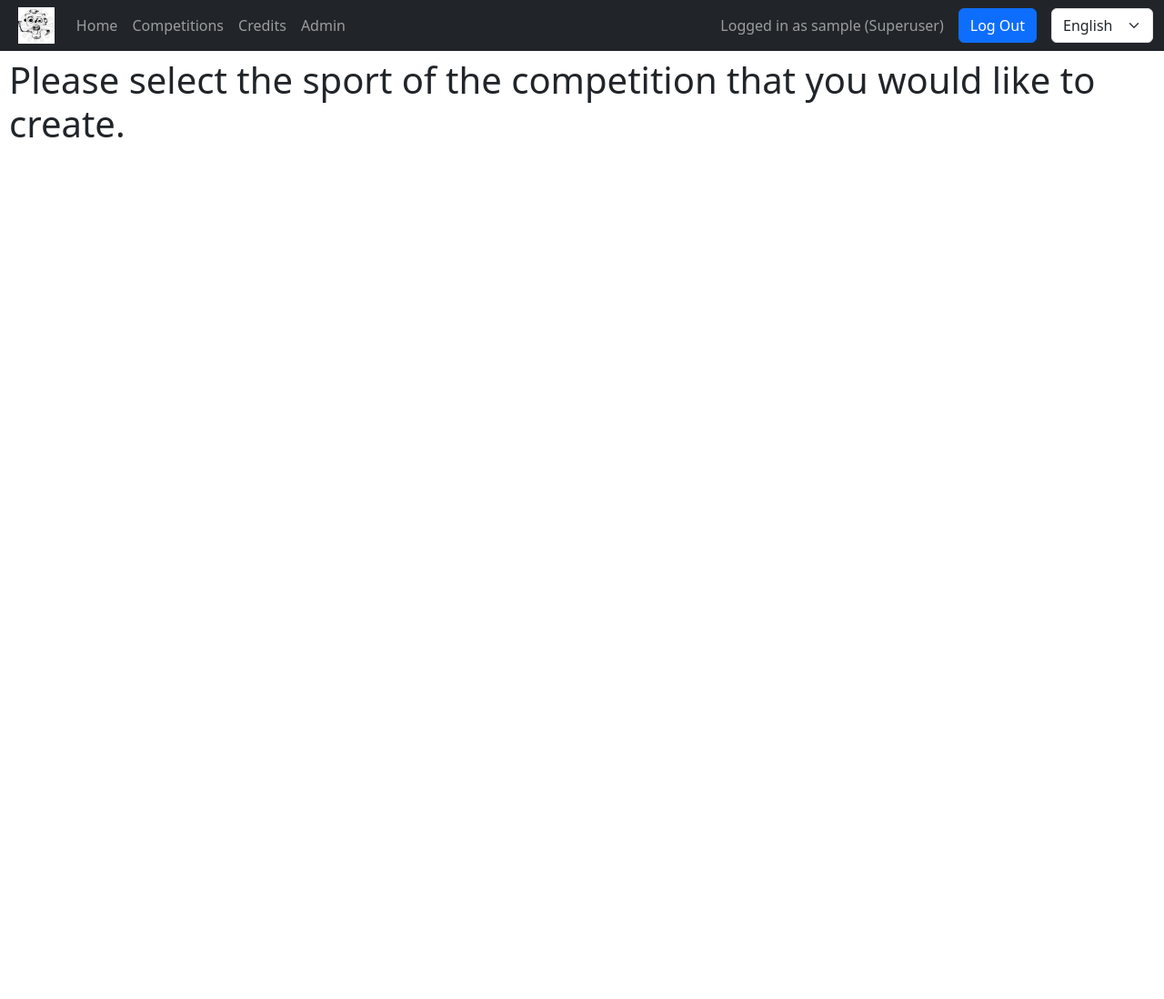
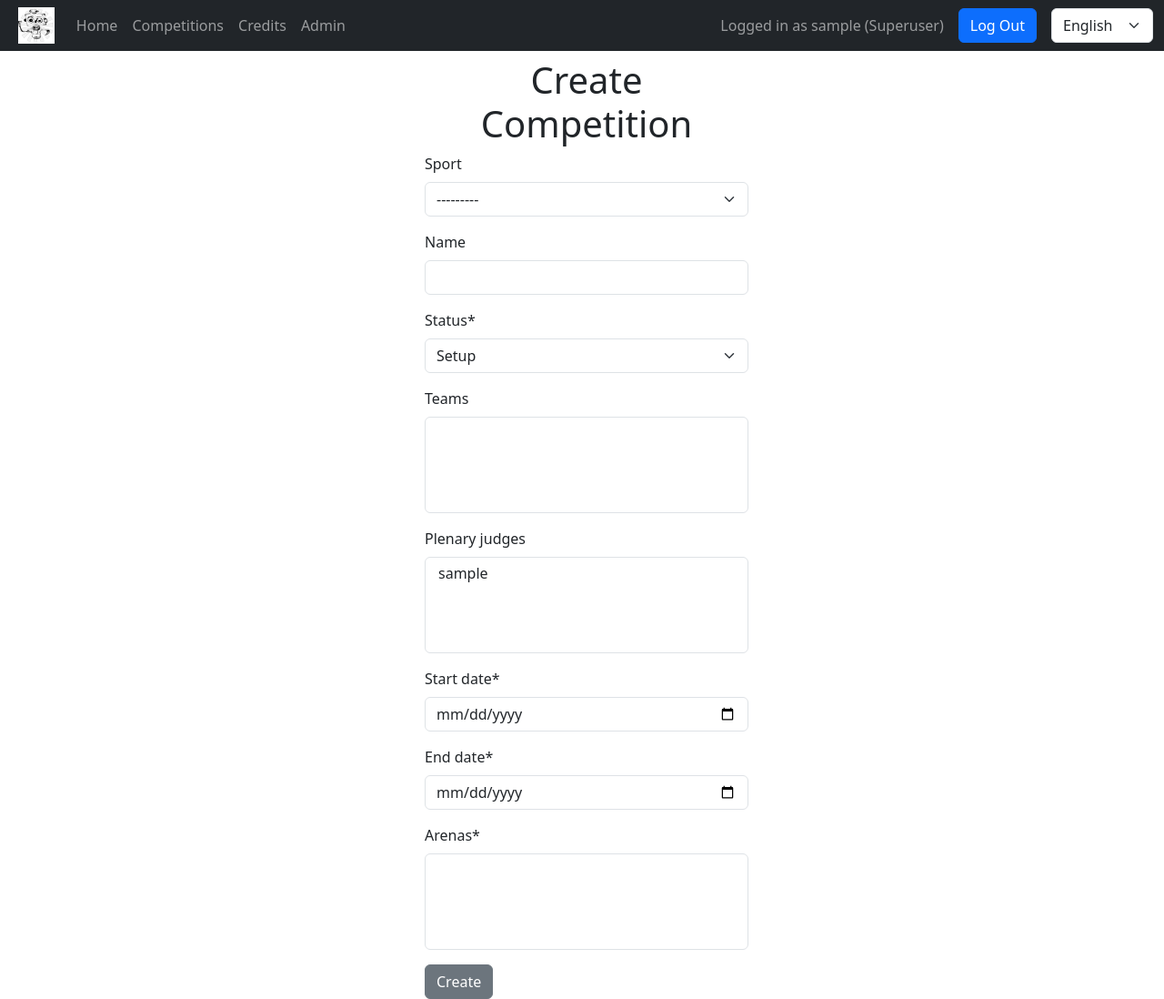
Before and after one commit to CompServer/CompServer, a Django app: page /competition/create/ in a window 1280 px wide. Shown: the whole page at 91% size. Before the commit the page ends 151 px from the top, so only its background shows below. Run offline with Django 4.2, Linux system fonts and the light colour scheme; the visitor is signed in with stand-in values (Sample User, id 1); data comes from the database, SQL or seed files in the repository; data that the repository does not hold is empty; some libraries are stand-ins or nearby versions.

Commit message:
added htmx autocompletion for competition form

```diff
--- a/api/urls.py
+++ b/api/urls.py
@@ -0,0 +1,10 @@
+from django.contrib import admin
+from django.urls import include, path
+from django.conf import settings
+from django.conf.urls.static import static
+from django.contrib.staticfiles.urls import staticfiles_urlpatterns
+from .views import *
+
+urlpatterns = [
+    path('teams/', teams, name="api_teams"),
+]
--- a/competitions/forms.py
+++ b/competitions/forms.py
@@ -3,9 +3,13 @@
 from typing import Optional
 from django import forms
 from django.contrib import messages
+from django.db.models import QuerySet
 from django.forms.widgets import TextInput
+from django.urls import reverse_lazy
 from competitions.models import AbstractTournament, Competition, SingleEliminationTournament, Sport, Team, Match, RoundRobinTournament, Arena, ColorField
 from .widgets import ColorPickerWidget, ColorWidget
+from crispy_forms.helper import FormHelper
+from crispy_forms.layout import Submit
 
 class JudgeForm(forms.ModelForm):
     possible_advancers = None
@@ -65,14 +69,24 @@ class TournamentSwapForm(forms.Form):
 
 class CreateCompetitionsForm(forms.ModelForm):
 
-    def __init__(self, *args, sport: Sport, **kwargs):
+    def __init__(self, *args, **kwargs):
         super().__init__(*args, **kwargs)
-        self._sport: Sport = sport
-        self.fields['teams'].queryset = Team.objects.filter(sport=sport)
-        sportfield: forms.ModelMultipleChoiceField = self.fields['sport']
-        sportfield.queryset = Sport.objects.filter(pk=sport.pk)
-        sportfield.initial = sport
-        sportfield.disabled = True
+        self.helper = FormHelper()
+        self.helper.form_id = 'create_competition_form'
+        self.helper.attrs = {
+            'hx-post': reverse_lazy('competitions:create_competition'),
+            'hx-target': '#competitions',
+            'hx-swap': 'outerHTML',
+        }
+        self.helper.add_input(Submit('submit', 'Create Competition'))
+        self.fields['sport'].queryset = Sport.objects.all()
+        self.fields['sport'].widget.attrs = {
+            'hx-get': '/api/v1/teams/',
+            'hx-trigger': 'change',
+            'hx-target': '#id_teams',
+        }
+
+        self.fields['teams'].queryset = Team.objects.none()
 
     def is_valid(self):
         self.full_clean()
@@ -80,9 +94,10 @@ class CreateCompetitionsForm(forms.ModelForm):
             self.add_error('start_date', 'Start date must be before end date')
             self.add_error('end_date', 'End date must be after start date')
             return False
-        if self.cleaned_data['sport'] != self._sport:
-            self.add_error('sport', 'Sport must be the same as the one in the URL')
-            return False
+        for team in self.cleaned_data['teams']:
+            if team.sport != self.cleaned_data['sport']:
+                self.add_error('teams', 'All teams must be for the same sport.')
+                return False
         # if self.cleaned_data['plenary_judges'].count() < 1:
         #     self.add_error('plenary_judges', 'You must select at least one plenary judge')
         #     return False
@@ -90,16 +105,15 @@ class CreateCompetitionsForm(forms.ModelForm):
 
     class Meta:
         model = Competition
-        fields = ['name', 'status', 'sport', 'teams', 'plenary_judges', 'start_date', 'end_date', 'arenas']
+        fields = ['sport', 'name', 'status', 'teams', 'plenary_judges', 'start_date', 'end_date', 'arenas']
         widgets = {
             'start_date': forms.DateInput(attrs={'format': 'yyyy-mm-dd','type':'date'}),
             'end_date': forms.DateInput(attrs={'format': 'yyyy-mm-dd','type':'date'}),
         }
 
-# class CreateCompetitionsForm(forms.):
+#class TournamentForm(forms.ModelForm):
+
 class SETournamentForm(forms.ModelForm):
-    #generate_matches = forms.BooleanField(label='Generate Matches')
-    #competition_field = forms.ModelChoiceField(queryset=None,label='Competition')
 
     def __init__(self, *args, competition: Optional[Competition]=None, **kwargs):
         super().__init__(*args, **kwargs)
--- a/competitions/templates/skeleton.html
+++ b/competitions/templates/skeleton.html
@@ -25,6 +25,8 @@
         {% block title %}Robocomp{% endblock %}
     </title>
     {% block head %}{% endblock %}
+    <script src="https://unpkg.com/htmx.org@1.6.1"></script>
+
     {% comment %} ^ a block for inserting custom stylesheets/other stuff into the head if nessesary {% endcomment %}
 
 </head>
--- a/competitions/views.py
+++ b/competitions/views.py
@@ -14,9 +14,7 @@ from django.shortcuts import get_object_or_404, redirect, render
 from django.template.exceptions import TemplateDoesNotExist
 from django.urls import reverse
 from django.utils import timezone
-
-from django.urls import reverse
-from django.utils import timezone
+from crispy_forms.utils import render_crispy_form
 
 from .forms import *
 from .models import *
@@ -677,7 +675,8 @@ def round_robin_tournament(request: HttpRequest, tournament_id: int):
                 "match_width": matchWidth,
                 "center_height": center_height,
                 "center_top_margin": center_top_margin,
-                "arena": team_data[0].get('match').arena
+                "arena": team_data[0].get('match').arena,
+                "match":  team_data[0].get('match'),
              })
 
         round_data.append({"match_data": match_data})
@@ -739,18 +738,18 @@ def competition(request: HttpRequest, competition_id: int):
 
 @login_required
 def create_competition(request: HttpRequest):
-    sport_id = request.GET.get('sport', None)
-    if sport_id is None:
-        return render(request, "competitions/create_competition.html", {"sports": Sport.objects.all()})
-    try:
-        sport_id = int(sport_id)
-    except:
-        raise Http404("Not a valid sport.")
-    sport = get_object_or_404(Sport, pk=sport_id)
+    # sport_id = request.GET.get('sport', None)
+    # if sport_id is None:
+    #     return render(request, "competitions/create_competition.html", {"sports": Sport.objects.all()})
+    # try:
+    #     sport_id = int(sport_id)
+    # except:
+    #     raise Http404("Not a valid sport.")
+    # sport = get_object_or_404(Sport, pk=sport_id)
 
     form = None
     if request.method == 'POST':
-        form = CreateCompetitionsForm(request.POST, sport=sport)
+        form = CreateCompetitionsForm(request.POST)
         if form.is_valid():
             form.save()
             messages.success(request, "Competition created successfully.")
@@ -759,8 +758,9 @@ def create_competition(request: HttpRequest):
             for error_field, error_desc in form.errors.items():
                 form.add_error(error_field, error_desc)
     if not form:
-        form = CreateCompetitionsForm(sport=sport)
-    return render(request, "competitions/create_competition_form.html", {"form": form})
+        form = CreateCompetitionsForm()
+    #form_html = render_crispy_form(form)
+    return render(request, "competitions/create_competition_form.html", {"form": form}) #{"form_html": form_html})
 
 def credits(request: HttpRequest):
     return render(request, "competitions/credits.html")
--- a/config/urls.py
+++ b/config/urls.py
@@ -6,6 +6,7 @@ from django.contrib.staticfiles.urls import staticfiles_urlpatterns
 
 urlpatterns = [
     path('', include("competitions.urls")),
+    path('api/v1/', include('api.urls')),
     path('admin/', admin.site.urls),
     path('hijack/', include('hijack.urls')),
     path('__debug__/', include("debug_toolbar.urls")),
```
Also changed, not shown: api/views.py (+14 -1 lines).
